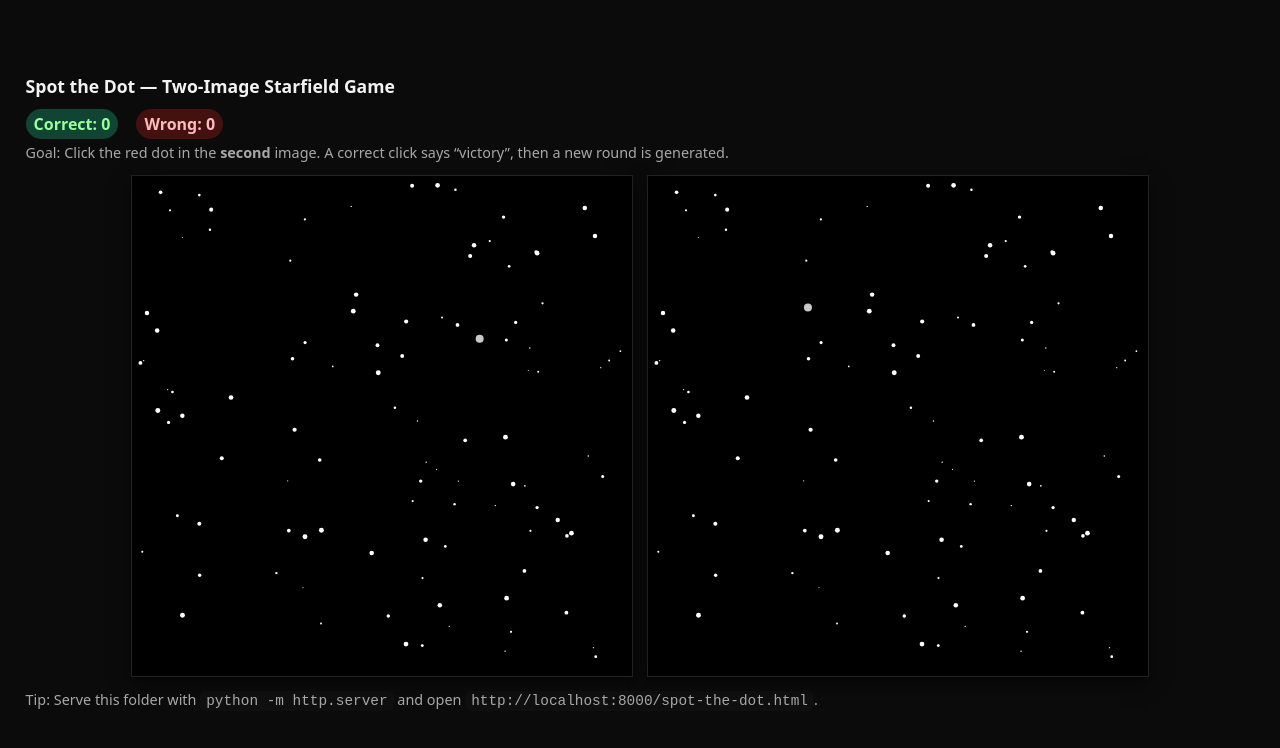
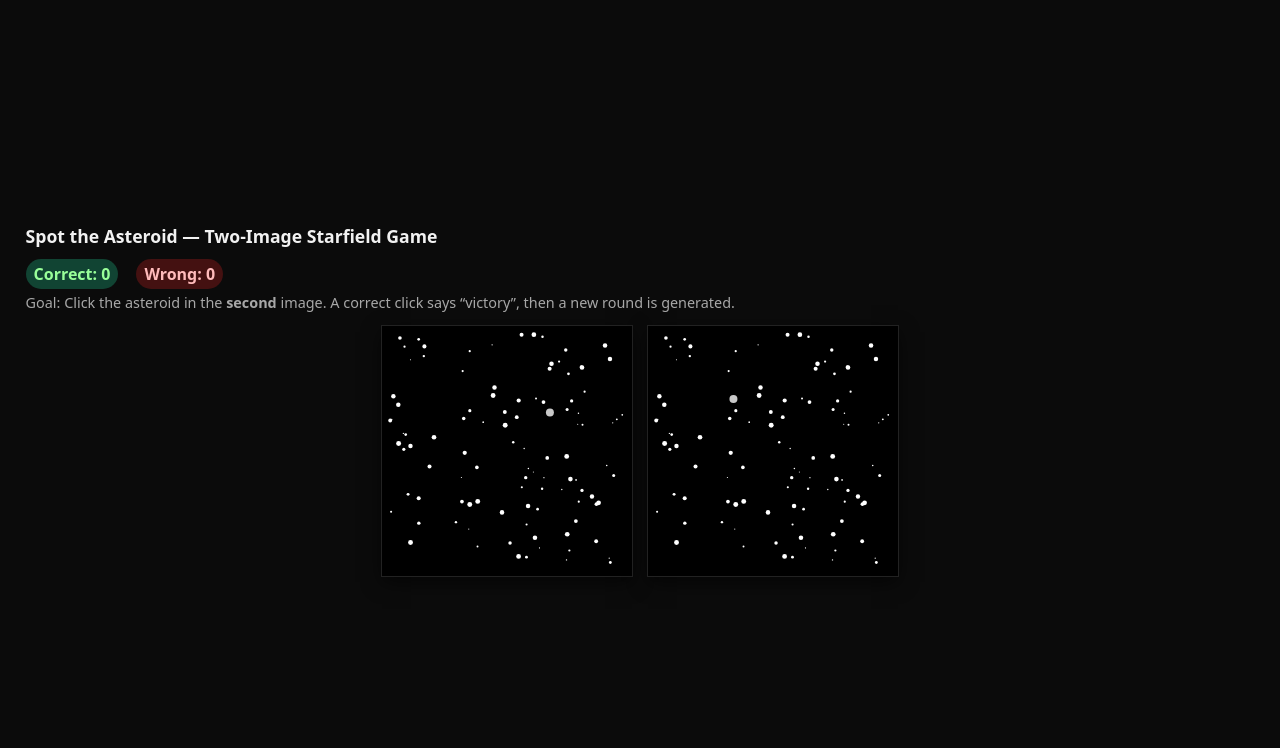
Before and after one commit to ssegota/spot-the-asteroid, a plain HTML site: page asteroid.html in a window 1280 px wide. Drawn offline with Linux system fonts and the light colour scheme.

Commit message:
Update and rename index.html to asteroid.html

```diff
--- a/index.html
+++ b/asteroid.html
@@ -26,20 +26,19 @@
 </head>
 <body>
   <div class="wrap">
-    <h1>Spot the Dot — Two-Image Starfield Game</h1>
+    <h1>Spot the Asteroid — Two-Image Starfield Game</h1>
     <div class="stats">
       <span class="badge ok">Correct: <span id="score-ok">0</span></span>
       <span class="badge err">Wrong: <span id="score-err">0</span></span>
       <span class="msg" id="msg"></span>
     </div>
-    <div class="tiny">Goal: Click the red dot in the <b>second</b> image. A correct click says “victory”, then a new round is generated.</div>
+    <div class="tiny">Goal: Click the asteroid in the <b>second</b> image. A correct click says “victory”, then a new round is generated.</div>
 
     <div class="canvases">
-      <canvas id="c1" width="500" height="500" aria-label="Image 1"></canvas>
-      <canvas id="c2" width="500" height="500" aria-label="Image 2 (click the dot here)"></canvas>
+      <canvas id="c1" width="250" height="250" aria-label="Image 1"></canvas>
+      <canvas id="c2" width="250" height="250" aria-label="Image 2 (click the dot here)"></canvas>
     </div>
 
-    <p class="tiny">Tip: Serve this folder with <code>python -m http.server</code> and open <code>http://localhost:8000/spot-the-dot.html</code>.</p>
   </div>
 
 <script>
@@ -47,8 +46,8 @@
 // CONFIG — tweak values here
 // ==========================
 const CONFIG = {
-  WIDTH: 500,               // canvas width (px)
-  HEIGHT: 500,              // canvas height (px)
+  WIDTH: 250,               // canvas width (px)
+  HEIGHT: 250,              // canvas height (px)
   STAR_COUNT_MIN: 100,       // inclusive
   STAR_COUNT_MAX: 150,       // inclusive
   STAR_RADIUS_MIN: 0.5,      // px (0.5 gives nicely small pinpricks)
```
